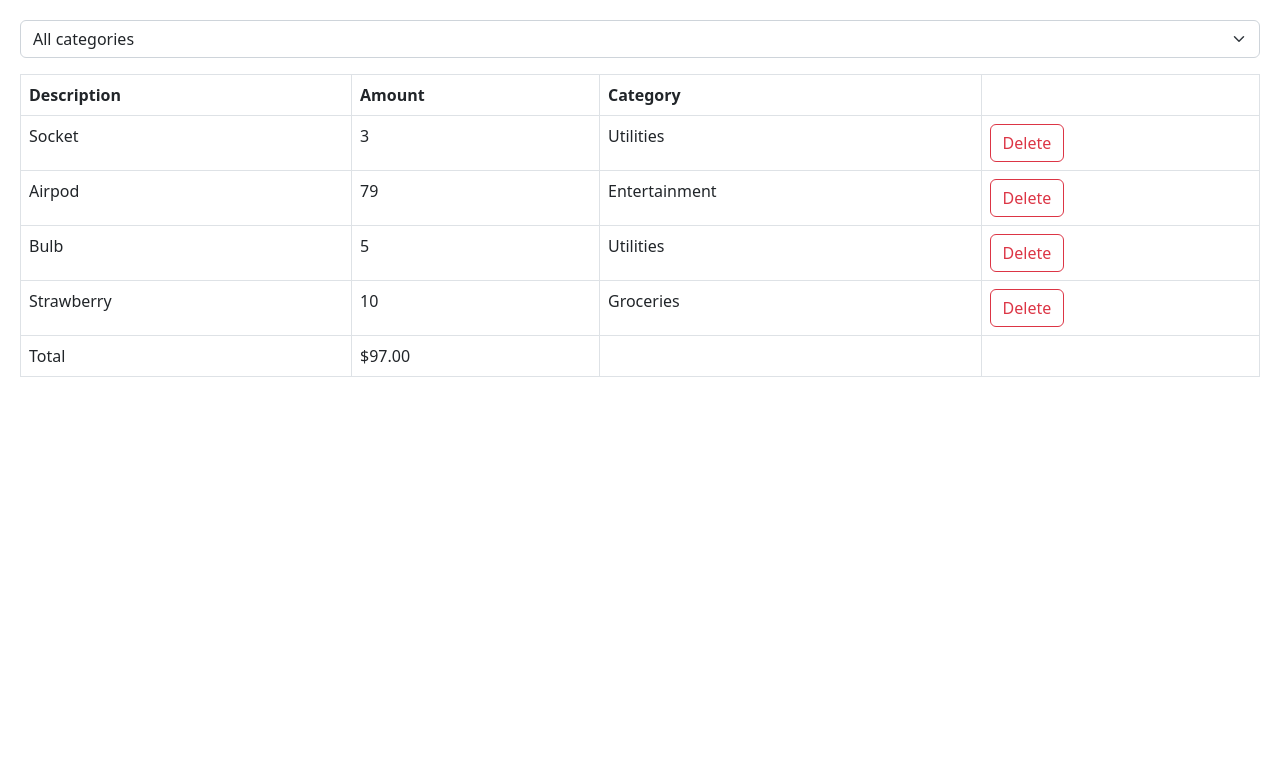
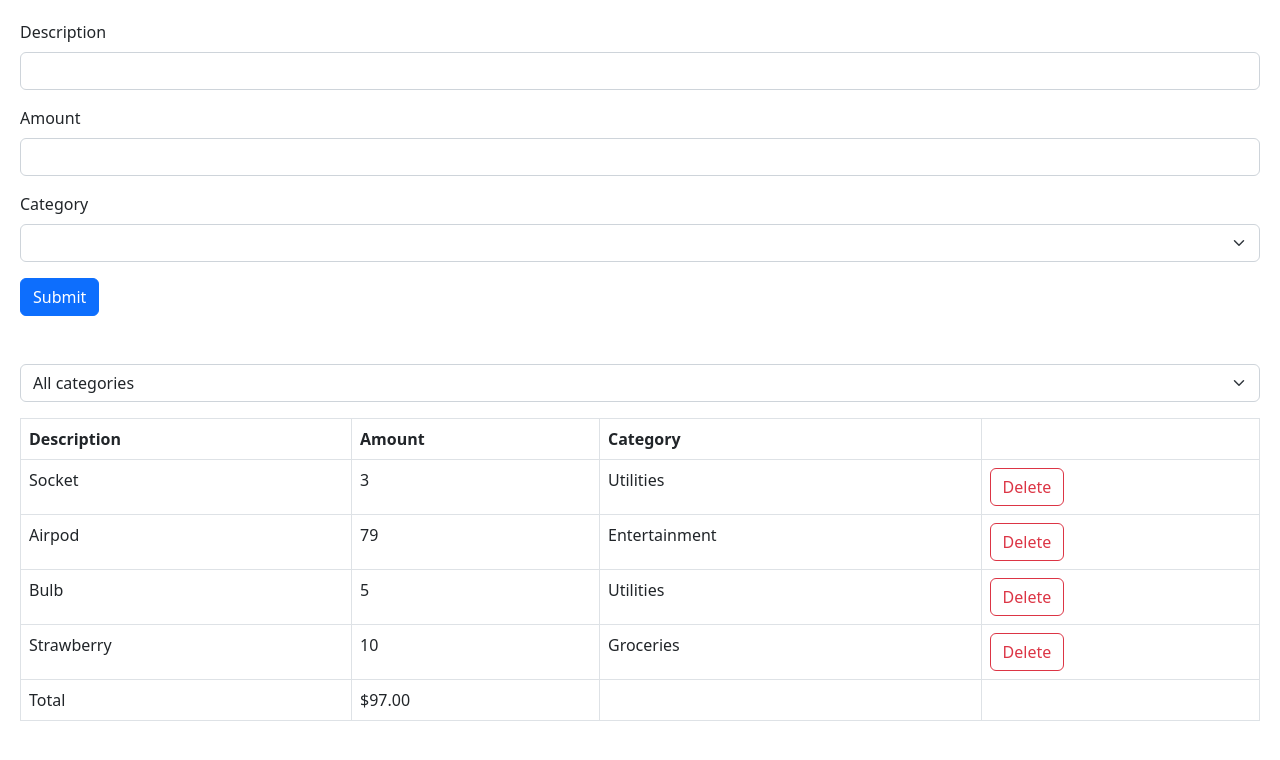
Before and after one commit to harithtarmizi/mosh-react-app, a React (Vite) app: page / in a window 1280 px wide. Shown: the top 760 px of the page. Built offline with nearby package versions, Linux system fonts and the light colour scheme.

Commit message:
building the expense form

```diff
--- a/src/App.tsx
+++ b/src/App.tsx
@@ -1,6 +1,9 @@
 import { useState } from "react";
 import ExpenseList from "./expense-tracker/components/ExpenseList";
 import ExpenseFilter from "./expense-tracker/components/ExpenseFilter";
+import ExpenseForm from "./expense-tracker/components/ExpenseForm";
+
+export const categories = ["Groceries", "Utilities", "Entertainments"];
 
 function App() {
   const [selectedCategory, setSelectedCategory] = useState("");
@@ -17,6 +20,9 @@
 
   return (
     <div>
+      <div className="mb-5">
+        <ExpenseForm />
+      </div>
       <div className="mb-3">
         <ExpenseFilter
           onSelectCategory={(category) => setSelectedCategory(category)}
--- a/src/expense-tracker/components/ExpenseFilter.tsx
+++ b/src/expense-tracker/components/ExpenseFilter.tsx
@@ -1,3 +1,5 @@
+import { categories } from "../../App";
+
 interface Props {
   onSelectCategory: (category: string) => void;
 }
@@ -9,9 +11,11 @@
       onChange={(e) => onSelectCategory(e.target.value)}
     >
       <option value="">All categories</option>
-      <option value="Groceries">Groceries</option>
-      <option value="Utilities">Utilities</option>
-      <option value="Entertainment">Entertainment</option>
+      {categories.map((category) => (
+        <option key={category} value={category}>
+          {category}
+        </option>
+      ))}
     </select>
   );
 };
--- /dev/null
+++ b/src/expense-tracker/components/ExpenseForm.tsx
@@ -0,0 +1,36 @@
+import { categories } from "../../App";
+
+const ExpenseForm = () => {
+  return (
+    <form>
+      <div className="mb-3">
+        <label htmlFor="decription" className="form-label">
+          Description
+        </label>
+        <input id="decription" type="text" className="form-control" />
+      </div>
+      <div className="mb-3">
+        <label htmlFor="amount" className="form-label">
+          Amount
+        </label>
+        <input id="amount" type="number" className="form-control" />
+      </div>
+      <div className="mb-3">
+        <label htmlFor="category" className="form-label">
+          Category
+        </label>
+        <select id="category" className="form-select">
+          <option value=""></option>
+          {categories.map((category) => (
+            <option key={category} value={category}>
+              {category}
+            </option>
+          ))}
+        </select>
+      </div>
+      <button className="btn btn-primary">Submit</button>
+    </form>
+  );
+};
+
+export default ExpenseForm;
```
